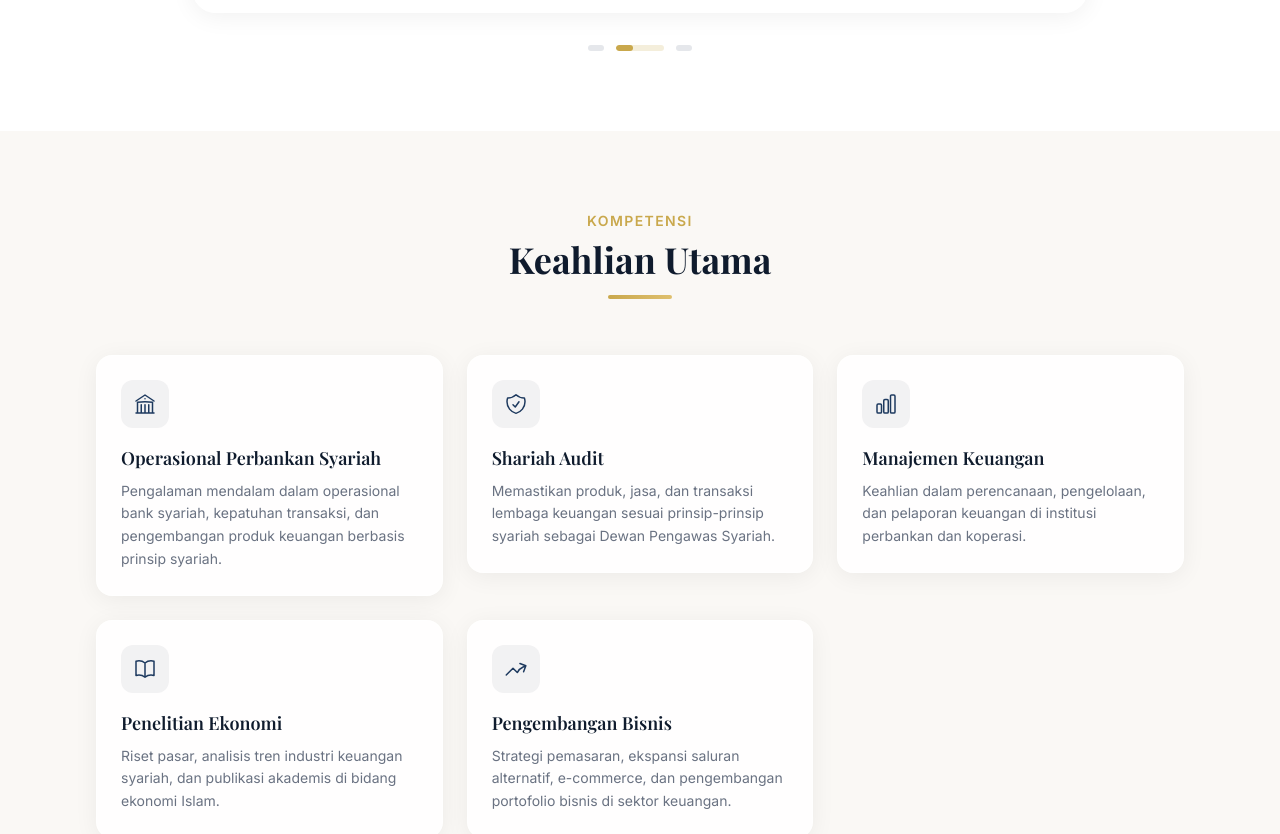
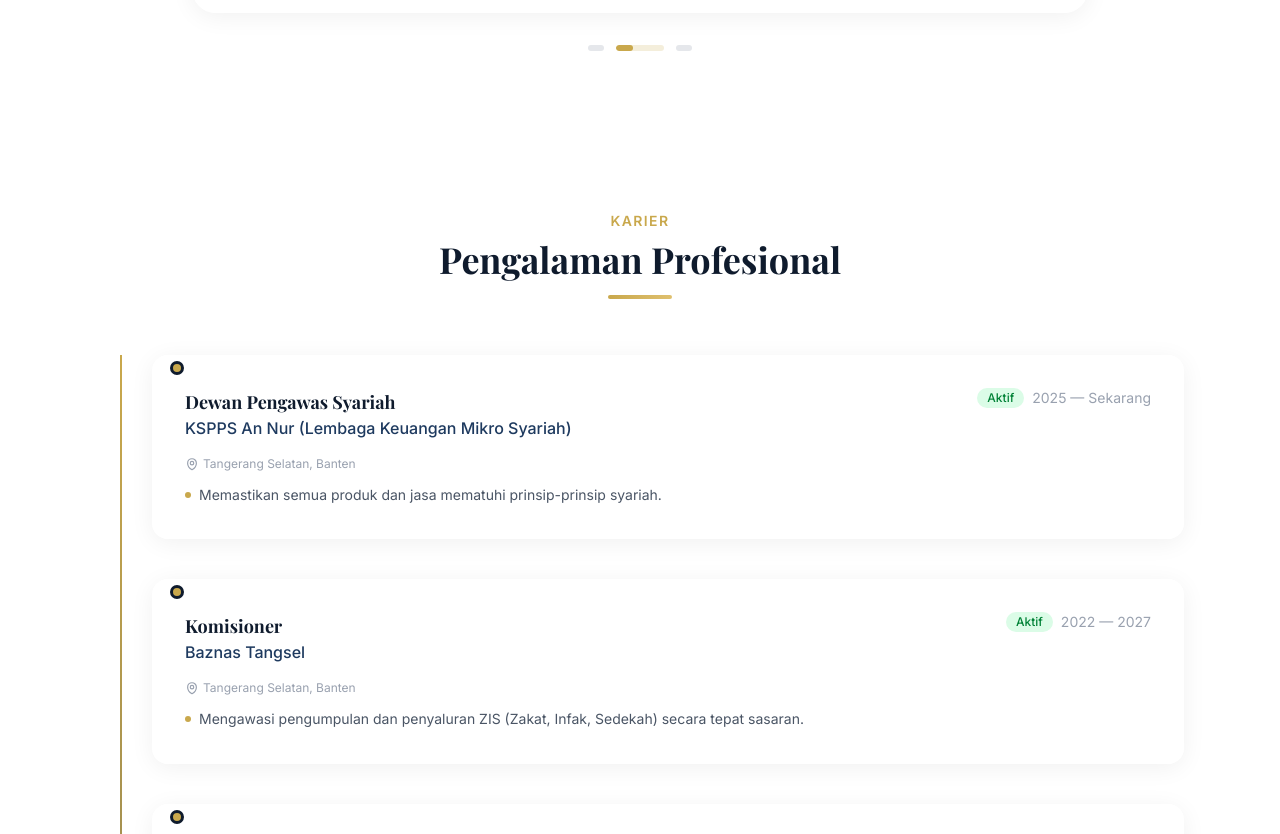
Before and after one commit to adnanaufal/padenur-website, a Next.js app: page / in a window 1280 px wide. Shown: the part 1240-2074 px from the top of the page. Built offline with nearby package versions, Linux system fonts and the light colour scheme; a web font is replaced by a local one.

Commit message:
feat: move skills grid below education section

```diff
--- a/src/app/page.tsx
+++ b/src/app/page.tsx
@@ -14,9 +14,9 @@ export default function Home() {
     <PageTransition>
       <Hero />
       <FeaturedPublications articles={articles.slice(0, 3)} />
-      <SkillsGrid />
       <Timeline />
       <Education />
+      <SkillsGrid />
 
       {/* CTA Section*/}
       <section className="py-20 bg-navy relative overflow-hidden">
```
